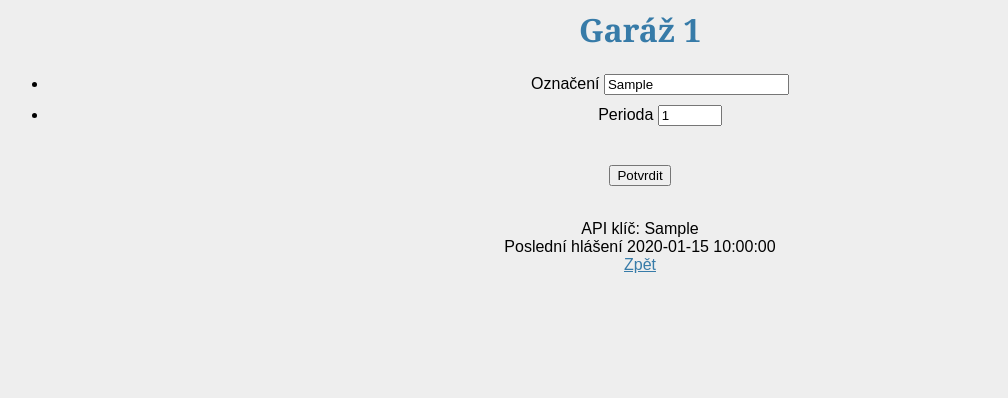
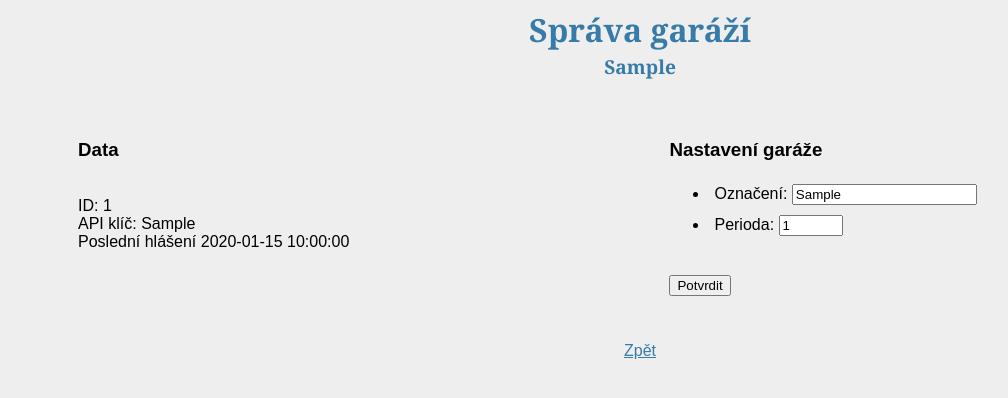
Before and after one commit to ggljzr/mi-dip-impl, a Flask app: page /garage/1 in a window 1280 px wide. Shown: the top 398 px of the page, without its empty margins (0-1008 px from the left). Run offline with Flask 2, Linux system fonts and the light colour scheme; the visitor is signed in with stand-in values (Sample User, id 1); tables that the repository leaves empty hold one stand-in row (values such as "Sample post"); some libraries are stand-ins or nearby versions.

Commit message:
more css

```diff
--- a/GarageSystem/app/static/styles.css
+++ b/GarageSystem/app/static/styles.css
@@ -40,15 +40,22 @@ h2              { font-size: 1.2em; }
     padding: 10px;
 }
 
-.garage_box {
+.main_container {
+    display: grid;
+    padding: 20px;
+    padding-top: 30px;
+    grid-template-columns: 180px auto;
+}
+
+.garage_data_box, .garage_edit_box, .garages_box {
     padding: 10px;
     padding-left: 50px;
     text-align: left;
 }
 
-.main_container{
+.garage_container {
     display: grid;
     padding: 20px;
     padding-top: 30px;
-    grid-template-columns: 180px auto;
+    grid-template-columns: auto auto;
 }
--- a/GarageSystem/app/templates/_utils.html
+++ b/GarageSystem/app/templates/_utils.html
@@ -1,5 +1,5 @@
 {% macro render_field(field) %}
- {{ field.label }} {{ field }}
+ {{ field.label }}: {{ field }}
  {% if field.errors %}
     <ul class=form_errors>
     {% for error in field.errors %}
--- a/GarageSystem/app/templates/main/index.html
+++ b/GarageSystem/app/templates/main/index.html
@@ -13,12 +13,12 @@
         </ul>
     </div>
 
-    <div class=garage_box>
+    <div class=garages_box>
     <h2>Garáže</h2>
     {% for garage in garages %}
         <ul class=garage_list>
             <li class_garage>
-            <a href="/garage/{{ garage.id }}">Garáž[{{ garage.id }}]: {{ garage.tag}}</a>
+            <a href="/garage/{{ garage.id }}">[{{ garage.id }}]: {{ garage.tag}}</a>
             </li>
         </ul>
     {% endfor %}
--- a/GarageSystem/app/templates/main/show_garage.html
+++ b/GarageSystem/app/templates/main/show_garage.html
@@ -1,18 +1,37 @@
 <link rel= "stylesheet" type= "text/css" href= "{{ url_for('static',filename='styles.css') }}">
 
-<h1>Garáž {{ garage.id }}</h1>
+<body>
+
+<h1>Správa garáží</h1>
 
 {% from "_utils.html" import render_form, render_flash %}
 
+
+<h2>{{ garage.tag }}</h2>
+
 {{ render_flash() }}
 
-<form class=basic_form method="POST" action="/garage/{{ garage.id }}">
-    {{ render_form(form)}}
-</form>
-<br>
-API klíč: {{ garage.api_key }}
-<br>
-Poslední hlášení {{ garage.last_report }}
-<br>
+    <div class=garage_container>
+
+    <div class=garage_data_box>
+        <h3>Data</h3>
+        <br>
+        ID: {{ garage.id }}
+        <br>
+        API klíč: {{ garage.api_key }}
+        <br>
+        Poslední hlášení {{ garage.last_report }}
+        <br>
+    </div>
+
+    <div class=garage_edit_box>
+        <h3>Nastavení garáže</h3>
+        <form class=basic_form method="POST" action="/garage/{{ garage.id }}">
+            {{ render_form(form)}}
+        </form>
+    </div>
+</div>
 
 <a href='/'>Zpět</a>
+
+</body>
```
